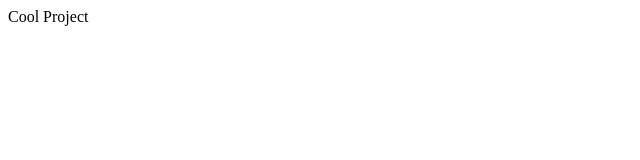
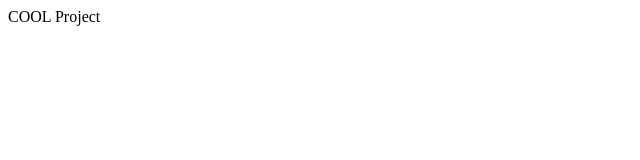
Before and after one commit to Torrecutor123/Github-test-01, a plain HTML site: page index.html in a window 1280 px wide. Shown: the full height of the page, 0-640 px from the left. Drawn offline with Linux system fonts and the light colour scheme.

Commit message:
Capitaliza title

```diff
--- a/index.html
+++ b/index.html
@@ -2,9 +2,9 @@
 <html>
 <head>
     <meta charset="utf-8">
-    <title>Cool Project</title>
+    <title>COOL Project</title>
 </head>
 <body>
-    <header>Cool Project</header>
+    <header>COOL Project</header>
 </body>
 </html>
```
